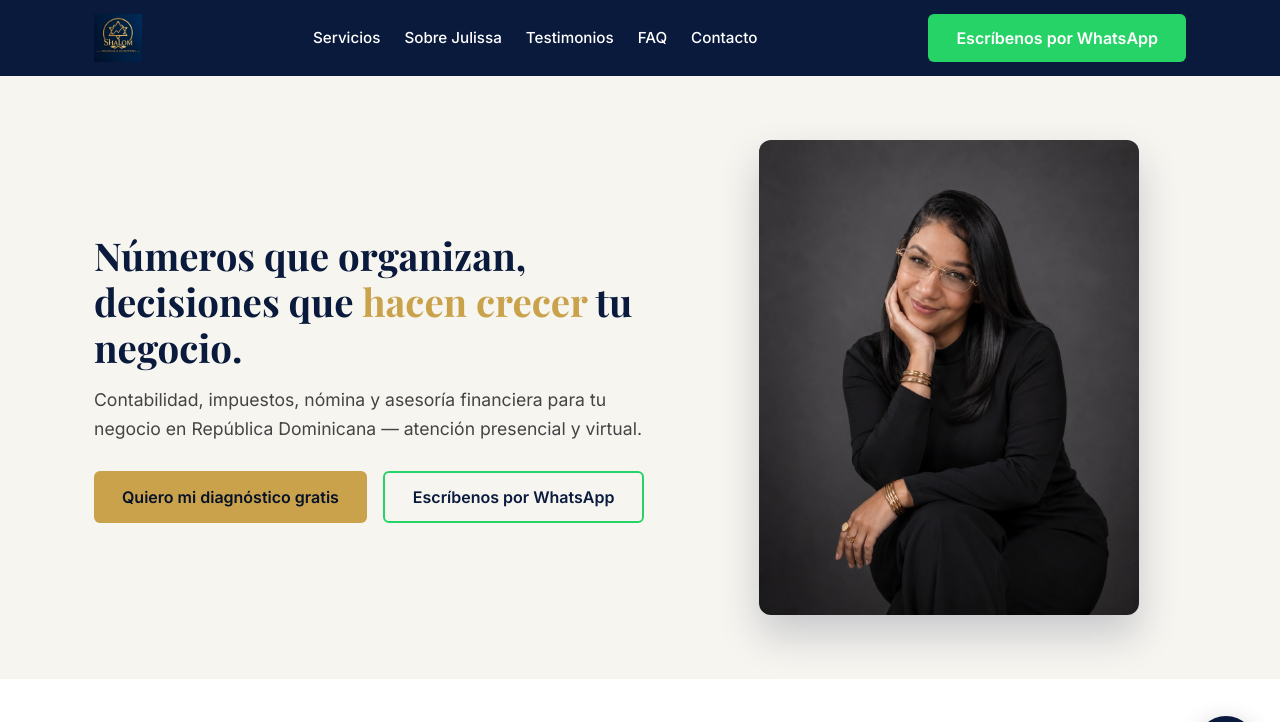
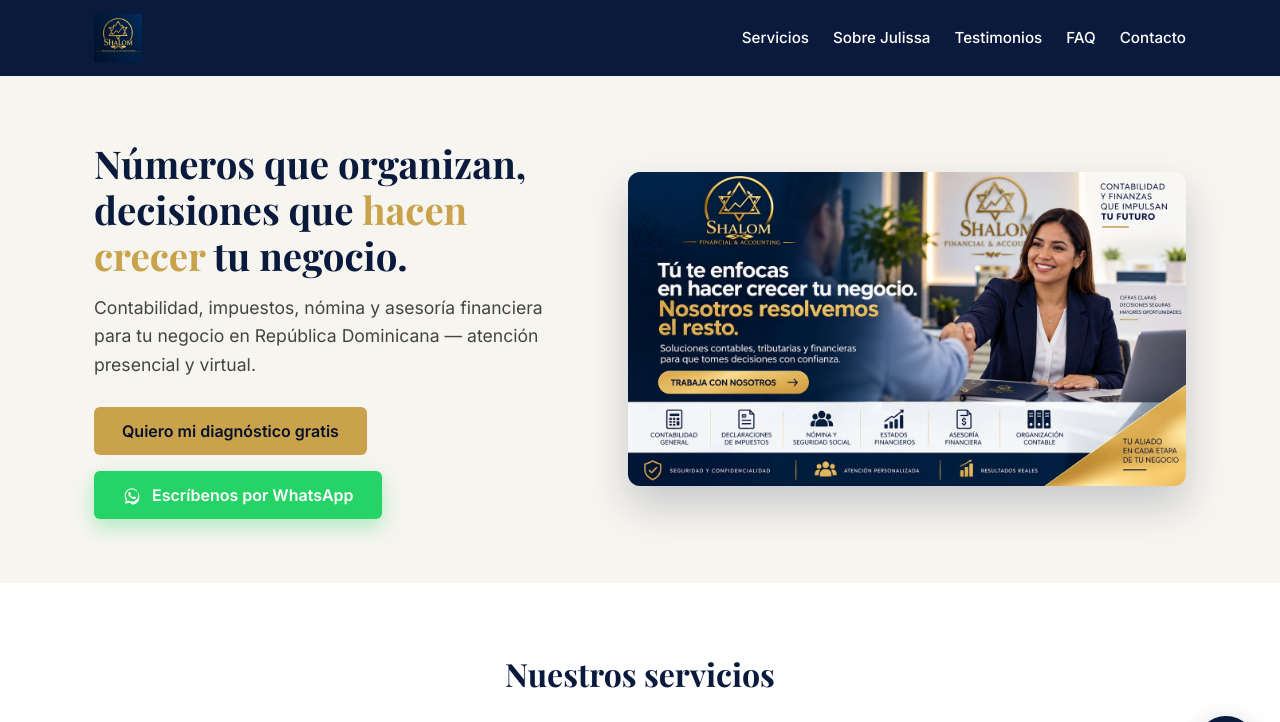
Before and after one commit to pidelopues12-sys/Proyecto_Julissa, a plain HTML site: page index.html in a window 1280 px wide. Shown: the top 722 px of the page. Drawn offline with nearby package versions, Linux system fonts and the light colour scheme.

Commit message:
Remove redundant header WhatsApp button, improve hero WhatsApp button with icon, replace hero cover photo
- Remove header-whatsapp-btn (duplicated the hero's WhatsApp CTA) from HTML/CSS/JS
- Add WhatsApp glyph icon to the hero WhatsApp button, switch it to the solid green style with a stronger shadow/hover for better visibility
- Replace the hero photo with a new marketing cover image (resized 1672px -> 1400px wide, PNG -> JPEG, 1.76MB -> 187KB), widen the hero image column and cap width at 560px for legibility

```diff
--- a/css/style.css
+++ b/css/style.css
@@ -46,7 +46,12 @@
 .btn:hover { transform: translateY(-2px); }
 
 .btn-primary { background: var(--color-gold); color: var(--color-navy-dark); }
-.btn-whatsapp { background: #25D366; color: #fff; }
+.btn-whatsapp {
+  display: inline-flex; align-items: center; justify-content: center; gap: 10px;
+  background: #25D366; color: #fff; box-shadow: 0 8px 20px rgba(37,211,102,0.35);
+}
+.btn-whatsapp:hover { background: #20bd5a; box-shadow: 0 10px 24px rgba(37,211,102,0.45); }
+.btn-whatsapp svg { width: 20px; height: 20px; flex-shrink: 0; }
 .btn-whatsapp-outline { background: transparent; color: var(--color-navy); border: 2px solid #25D366; }
 
 /* Header */
@@ -61,7 +66,6 @@
 
 @media (max-width: 860px) {
   .main-nav { display: none; }
-  .header-inner > .btn-whatsapp { display: none; }
   .nav-toggle { display: block; }
   .main-nav.is-open {
     display: flex; flex-direction: column;
@@ -72,11 +76,11 @@
 
 /* Hero */
 .hero { background: var(--color-offwhite); padding: 64px 0; }
-.hero-inner { display: grid; grid-template-columns: 1.2fr 1fr; gap: 48px; align-items: center; }
+.hero-inner { display: grid; grid-template-columns: 1fr 1.15fr; gap: 48px; align-items: center; }
 .hero h1 { font-size: 2.4rem; margin-bottom: 16px; }
 .hero-subtitle { font-size: 1.1rem; margin-bottom: 28px; color: #444; }
 .hero-actions { display: flex; flex-wrap: wrap; gap: 16px; }
-.hero-photo { width: 100%; max-width: 380px; border-radius: 12px; box-shadow: 0 20px 40px rgba(10,26,60,0.2); display: block; margin: 0 auto; }
+.hero-photo { width: 100%; max-width: 560px; border-radius: 12px; box-shadow: 0 20px 40px rgba(10,26,60,0.2); display: block; margin: 0 auto; }
 
 @media (max-width: 860px) {
   .hero-inner { grid-template-columns: 1fr; text-align: center; }
--- a/index.html
+++ b/index.html
@@ -24,7 +24,6 @@
       <a href="#faq">FAQ</a>
       <a href="#contacto">Contacto</a>
     </nav>
-    <button class="btn btn-whatsapp" id="header-whatsapp-btn" type="button">Escríbenos por WhatsApp</button>
     <button class="nav-toggle" id="nav-toggle" type="button" aria-label="Abrir menú" aria-expanded="false">
       <span></span><span></span><span></span>
     </button>
@@ -39,11 +38,14 @@
         <p class="hero-subtitle">Contabilidad, impuestos, nómina y asesoría financiera para tu negocio en República Dominicana — atención presencial y virtual.</p>
         <div class="hero-actions">
           <button class="btn btn-primary" id="hero-diagnostic-btn" type="button">Quiero mi diagnóstico gratis</button>
-          <button class="btn btn-whatsapp-outline" id="hero-whatsapp-btn" type="button">Escríbenos por WhatsApp</button>
+          <button class="btn btn-whatsapp" id="hero-whatsapp-btn" type="button">
+            <svg viewBox="0 0 24 24" fill="currentColor"><path d="M17.6 6.32A8.86 8.86 0 0 0 12.05 4c-4.88 0-8.86 3.98-8.86 8.87 0 1.56.41 3.08 1.19 4.42L4 22.5l5.36-1.4a8.9 8.9 0 0 0 2.69 2.35v-.02c4.88 0 8.86-3.98 8.86-8.87 0-2.37-.92-4.6-2.6-6.24Zm-5.55 13.61h-.02a7.38 7.38 0 0 1-3.76-1.03l-.27-.16-2.79.73.75-2.72-.18-.28a7.4 7.4 0 0 1-1.13-3.9c0-4.08 3.32-7.4 7.4-7.4a7.35 7.35 0 0 1 5.23 2.17 7.34 7.34 0 0 1 2.16 5.24c0 4.08-3.32 7.4-7.4 7.4Zm4.06-5.54c-.22-.11-1.31-.65-1.51-.72-.2-.07-.35-.11-.5.11-.15.22-.57.72-.7.87-.13.15-.26.16-.48.05-.22-.11-.94-.35-1.79-1.11a6.7 6.7 0 0 1-1.24-1.54c-.13-.22-.01-.34.1-.45.1-.1.22-.26.33-.39.11-.13.15-.22.22-.37.07-.15.04-.28-.02-.39-.07-.11-.5-1.2-.68-1.65-.18-.43-.36-.37-.5-.38h-.43c-.15 0-.39.06-.6.28-.2.22-.79.77-.79 1.87s.81 2.17.92 2.32c.11.15 1.6 2.45 3.89 3.43.54.24.97.38 1.3.48.55.17 1.04.15 1.44.09.44-.07 1.31-.53 1.5-1.05.18-.51.18-.95.13-1.05-.05-.1-.2-.16-.42-.27Z"/></svg>
+            <span>Escríbenos por WhatsApp</span>
+          </button>
         </div>
       </div>
       <div class="hero-media">
-        <img src="images/julissa.jpg" alt="Julissa Fernández, Contadora y Fundadora de Shalom Financial & Accounting" class="hero-photo">
+        <img src="images/cover.jpg" alt="Shalom Financial & Accounting — asesoría contable y financiera de confianza para tu negocio" class="hero-photo">
       </div>
     </div>
   </section>
--- a/js/main.js
+++ b/js/main.js
@@ -23,7 +23,7 @@
 
 function initWhatsAppButtons() {
   const defaultMessage = "Hola, me gustaría más información sobre los servicios de Shalom Financial & Accounting.";
-  document.querySelectorAll("#header-whatsapp-btn, #hero-whatsapp-btn").forEach((btn) => {
+  document.querySelectorAll("#hero-whatsapp-btn").forEach((btn) => {
     btn.addEventListener("click", () => openWhatsApp(defaultMessage));
   });
 }
```
Also changed, not shown: images/cover.jpg (added).
